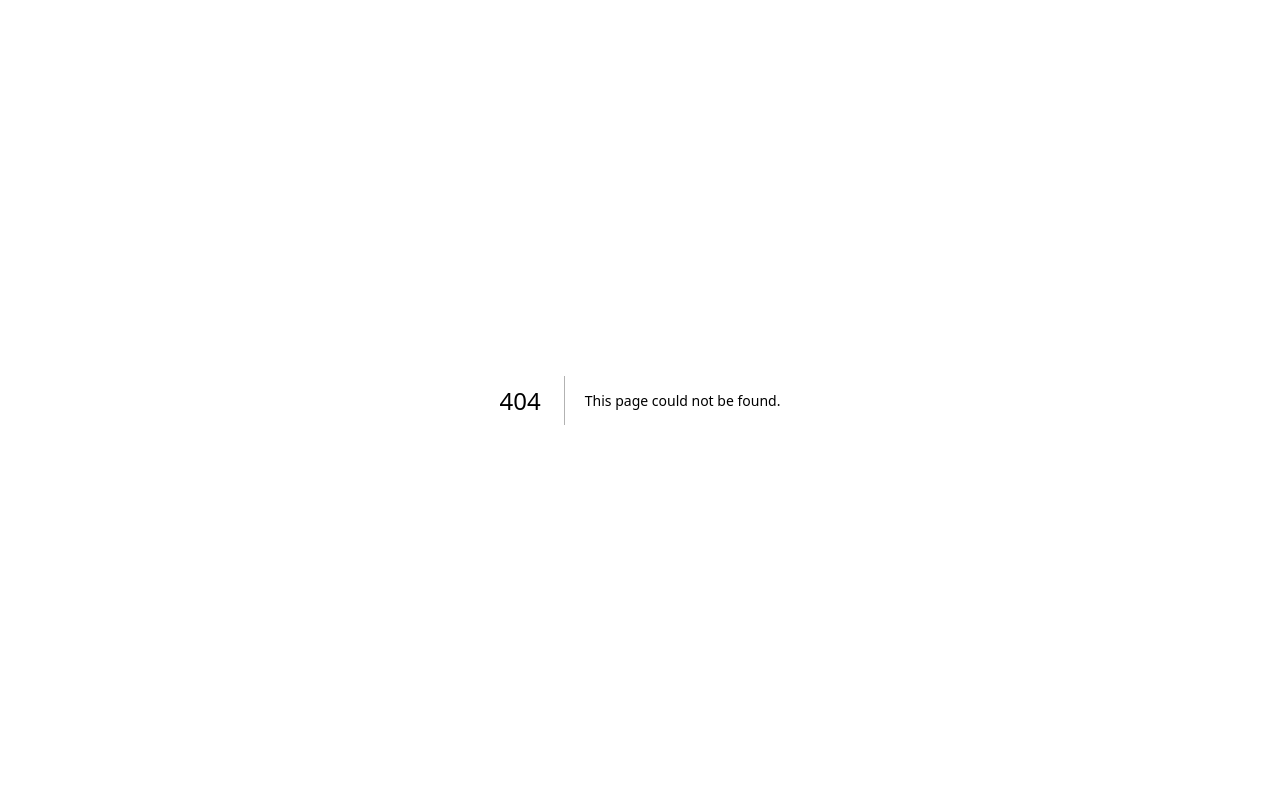
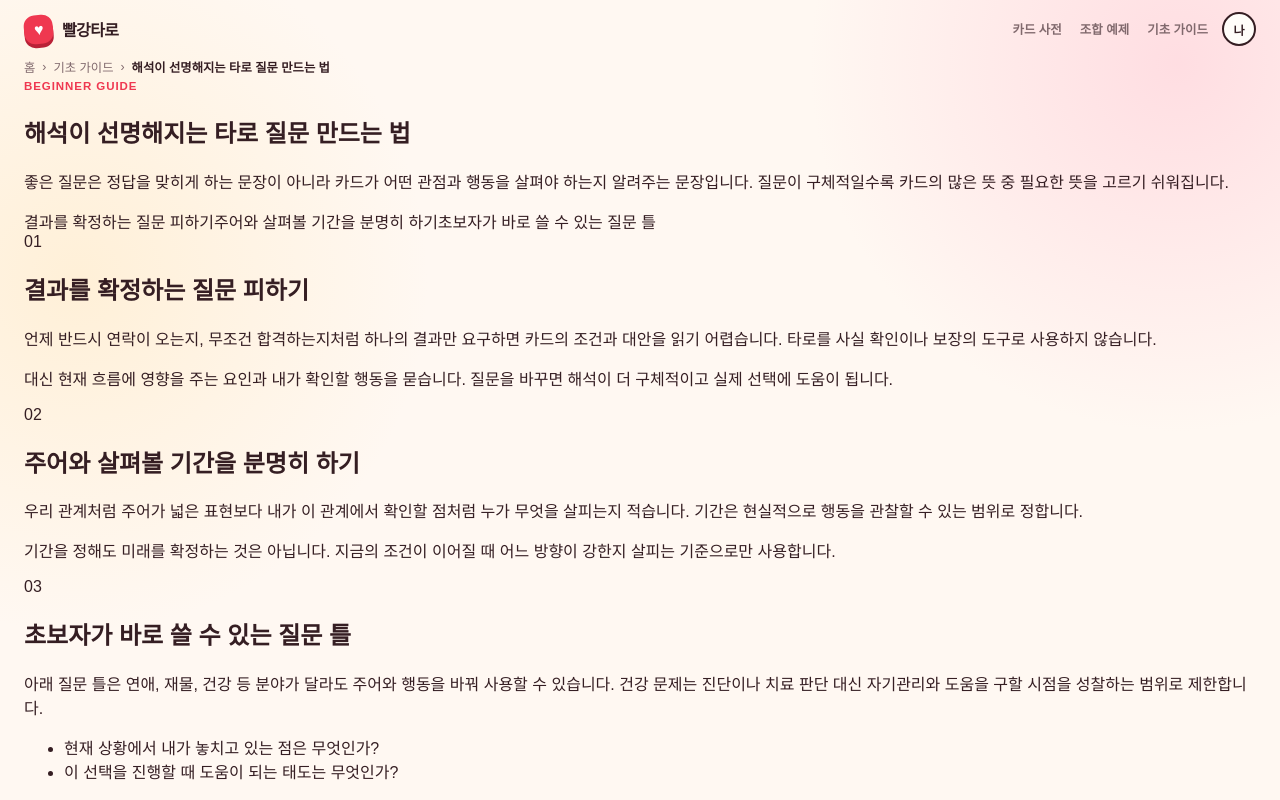
Before and after one commit to startedfrom/red-tarot-learning, a Next.js app: page /guides/asking-good-questions in a window 1280 px wide. Before the commit this address had no page. Built offline with nearby package versions, Linux system fonts and the light colour scheme.

Commit message:
feat: publish beginner tarot guides

```diff
--- /dev/null
+++ b/app/components/GuideArticle.tsx
@@ -0,0 +1,19 @@
+import { ArrowRight } from "lucide-react";
+import Link from "next/link";
+import { getCard } from "../data/cards";
+import type { Guide } from "../data/guides";
+import { LongFormContents } from "./LongFormContents";
+import { TarotCardVisual } from "./TarotCardVisual";
+
+export function GuideArticle({ guide }: { guide: Guide }) {
+  const relatedCards = guide.relatedCardIds.map(getCard).filter(Boolean);
+  return (
+    <article className="guide-article">
+      <div className="detail-breadcrumb"><Link href="/">홈</Link><span aria-hidden="true">›</span><Link href="/guides">기초 가이드</Link><span aria-hidden="true">›</span><strong>{guide.title}</strong></div>
+      <header className="guide-article-header"><span className="eyebrow">BEGINNER GUIDE</span><h1>{guide.title}</h1><p>{guide.lead}</p></header>
+      <LongFormContents label={`${guide.title} 목차`} links={guide.sections.map((section) => ({ href: `#${section.id}` as `#${string}`, label: section.heading }))} />
+      {guide.sections.map((section, index) => <section className="article-section guide-section" id={section.id} key={section.id}><span className="guide-number">{String(index + 1).padStart(2, "0")}</span><h2>{section.heading}</h2>{section.paragraphs.map((paragraph) => <p key={paragraph}>{paragraph}</p>)}{section.bullets ? <ul>{section.bullets.map((item) => <li key={item}>{item}</li>)}</ul> : null}</section>)}
+      <section className="article-section related-cards"><span className="panel-label">CARD BOOK</span><h2>관련 카드로 이어서 보기</h2><div>{relatedCards.map((card) => card ? <Link href={`/cards/${card.id}`} key={card.id}><TarotCardVisual card={card} size="small" /><span><strong>{card.nameKo}</strong><small>{card.coreVerb}</small></span><ArrowRight aria-hidden="true" /></Link> : null)}</div></section>
+    </article>
+  );
+}
--- /dev/null
+++ b/app/guides/[slug]/page.tsx
@@ -0,0 +1,10 @@
+import type { Metadata } from "next";
+import { notFound } from "next/navigation";
+import { AppShell } from "../../components/AppShell";
+import { GuideArticle } from "../../components/GuideArticle";
+import { getGuide, guides } from "../../data/guides";
+
+type Props = { params: Promise<{ slug: string }> };
+export function generateStaticParams() { return guides.map((guide) => ({ slug: guide.slug })); }
+export async function generateMetadata({ params }: Props): Promise<Metadata> { const { slug } = await params; const guide = getGuide(slug); if (!guide) return { title: "가이드를 찾지 못했어요", robots: { index: false, follow: false } }; return { title: guide.title, description: guide.description, alternates: { canonical: `/guides/${guide.slug}` }, openGraph: { title: guide.title, description: guide.description, type: "article" } }; }
+export default async function GuidePage({ params }: Props) { const { slug } = await params; const guide = getGuide(slug); if (!guide) notFound(); return <AppShell><GuideArticle guide={guide} /></AppShell>; }
```
Also changed, not shown: app/guides/page.tsx (added, +8 -0 lines), 1 other file (tests, documents, lock files or other folders).
